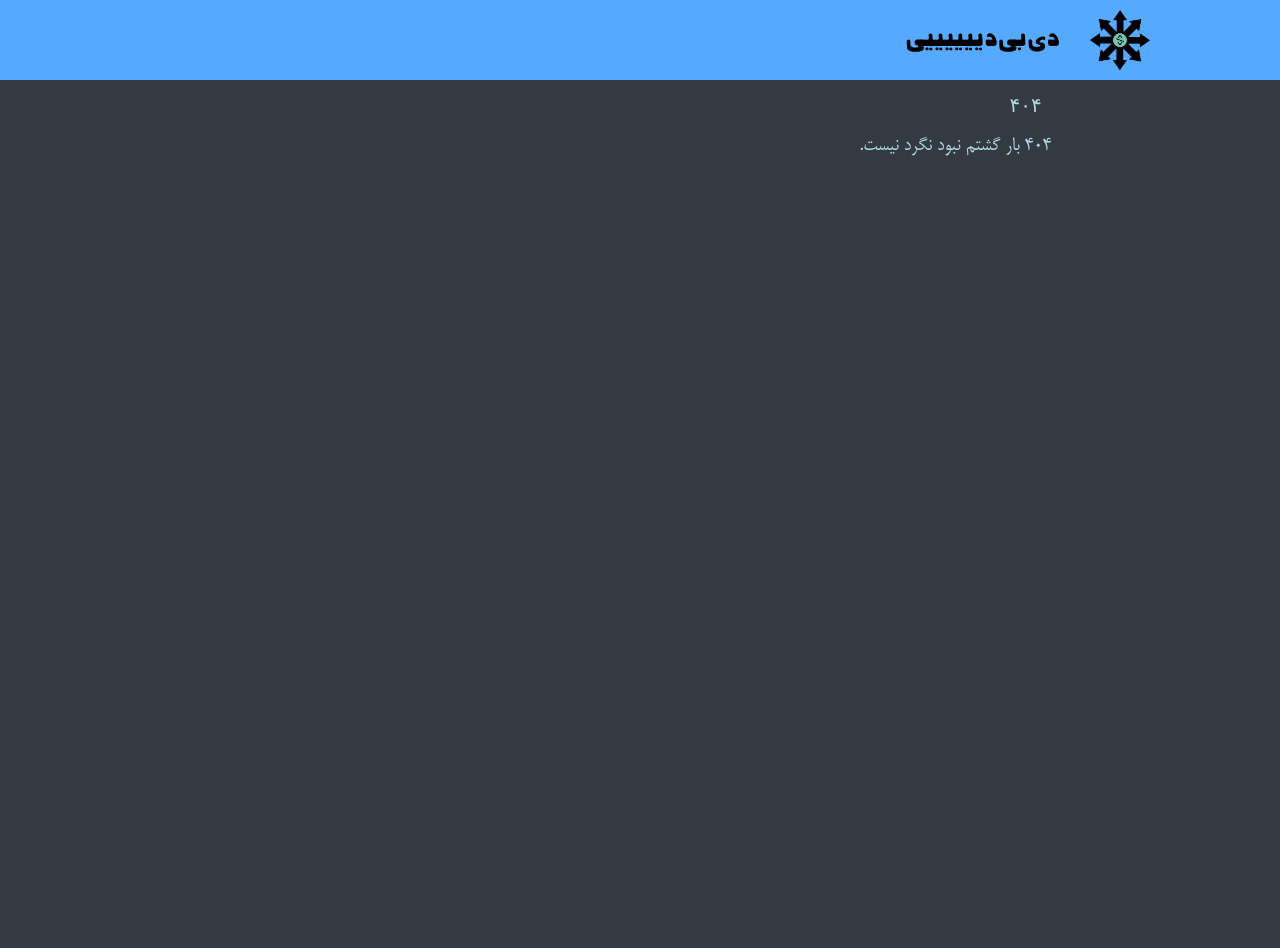
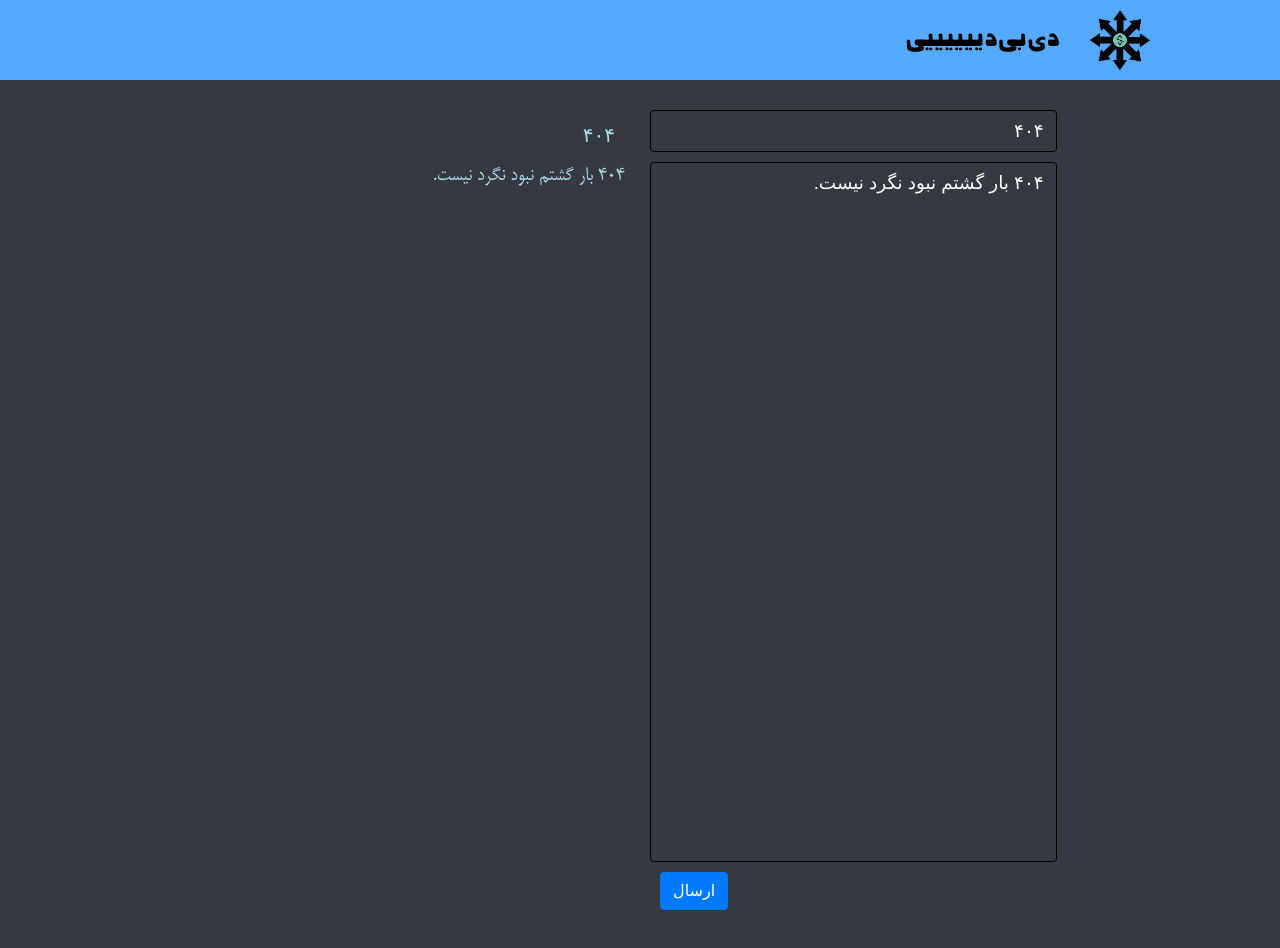
Before and after one commit to c-beel/dibidi-web, a React (Create React App) app: page /lesson/1/edit in a window 1280 px wide. Before the commit the page ends 800 px from the top, so only its background shows below. Built offline with nearby package versions, Linux system fonts and the light colour scheme; no server answers.

Commit message:
Add and edit lessons

```diff
--- a/public/index.html
+++ b/public/index.html
@@ -29,7 +29,7 @@
     <noscript>
       You need to enable JavaScript to run this app.
     </noscript>
-    <div id="root"></div>
+    <div id="root" style="height: 100%"></div>
     <!--
       This HTML file is a template.
       If you open it directly in the browser, you will see an empty page.
--- a/src/API.js
+++ b/src/API.js
@@ -30,3 +30,24 @@ export function get_lesson(id, resultHandler) {
   xmlhttp.open("GET", url, true);
   xmlhttp.send();
 }
+
+export function add_lesson(title, text) {
+  var xmlhttp = new XMLHttpRequest();
+  var url = ServerAddress + "/lessons/add";
+  xmlhttp.open("POST", url, true);
+  xmlhttp.onreadystatechange = function() {
+    if (this.readyState === 4 && this.status === 200) {
+      console.log("Hello! :D");
+      console.log(this.responseText);
+    }
+    else {
+      console.log("Bye... :( " + this.readyState + ' ' + this.status);
+    }
+  }
+  xmlhttp.send(JSON.stringify(
+    {
+      title: title,
+      text: text,
+    }
+  ));
+}
--- a/src/App.css
+++ b/src/App.css
@@ -40,7 +40,7 @@
 }
 
 .Lesson-text {
-  text-align: right;
+  text-align: justify;
   font-family: "BMitra";
   font-size: 1.4em;
 }
--- a/src/App.js
+++ b/src/App.js
@@ -6,6 +6,8 @@ import logo from './logo.svg';
 import './App.css';
 import { Container, Row, Col } from 'reactstrap';
 import { Image } from 'react-bootstrap';
+import { MarkdownEditor } from './MarkdownEditor/MarkdownEditor';
+import { add_lesson } from './API';
 
 class App extends Component {
   render() {
@@ -25,6 +27,8 @@ class App extends Component {
           <Col sm="8">
             <Switch>
               <Route exact path='/' component={LessonsList} />
+              <Route path='/lesson/add' render={(props) => <MarkdownEditor {...props} submitHandler={add_lesson} />} />
+              <Route path='/lesson/:lesson_id/edit' render={(props) => <MarkdownEditor {...props} submitHandler={add_lesson} />} />
               <Route path='/lesson/:lesson_id' component={Lesson} />
             </Switch>
           </Col>
--- a/src/Lesson.js
+++ b/src/Lesson.js
@@ -11,15 +11,14 @@ export class Lesson extends React.Component {
       title: "",
       text: "",
     };
-    var thisClass = this;
     get_lesson(props.match.params.lesson_id, function(lesson) {
-      thisClass.setState(
+      this.setState(
         {
           title:  lesson.title,
           text: lesson.text,
         }
       );
-    });
+    }.bind(this));
   }
 
   render() {
--- /dev/null
+++ b/src/MarkdownEditor/Editor.js
@@ -0,0 +1,22 @@
+import React from 'react';
+import { Input, Form, Button } from 'reactstrap';
+
+import './MarkdownEditor.css';
+
+export class Editor extends React.Component {
+  onClick(event) {
+    event.preventDefault();
+    var form = event.target.parentElement;
+    this.props.submitHandler(form['title'].value, form['text'].value);
+  }
+
+  render() {
+    return (
+      <Form method="post" action="http://localhost:8080/lessons/add">
+        <Input type="text" name="title" className="Title" value={this.props.title} onChange={ this.props.titleChange } placeholder="عنوان درس" />
+        <Input type="textarea" name="text" className="Editor dark" value={this.props.text} onChange={ this.props.textChange } placeholder="متن درس" />
+        <Button color="primary" className="Send-button" onClick={ this.onClick.bind(this) }>ارسال</Button>
+      </Form>
+    )
+  }
+}
--- /dev/null
+++ b/src/MarkdownEditor/MarkdownEditor.css
@@ -0,0 +1,39 @@
+.IDE-container {
+  margin-top: 20px;
+  height: 100%;
+}
+
+.Previewer-box {
+  margin-top: 10px;
+}
+
+.Editor {
+  background-color: inherit;
+  border: 1px solid black;
+  resize: none;
+  color: inherit;
+  min-height: 700px;
+  height: 100%;
+  margin-left: 10px;
+  margin-top: 10px;
+  font-size: 1.15em;
+}
+
+.Title {
+  background-color: inherit;
+  border: 1px solid black;
+  color: inherit;
+  font-size: 1.15em;
+}
+
+.Editor-box {
+  flex: 0 0 auto;
+  padding: 10px;
+  min-height: 200px;
+  white-space: nowrap;
+  color: white;
+}
+
+.Send-button {
+  margin: 10px;
+}
--- /dev/null
+++ b/src/MarkdownEditor/MarkdownEditor.js
@@ -0,0 +1,56 @@
+import React from 'react';
+import { Row, Col } from 'reactstrap';
+import { Editor } from './Editor';
+import { Previewer } from './Previewer';
+import { get_lesson } from '../API';
+
+import './MarkdownEditor.css';
+
+export class MarkdownEditor extends React.Component {
+  constructor(props) {
+    super();
+    if (props.match.params.lesson_id) {
+      get_lesson(props.match.params.lesson_id, function(lesson) {
+        this.setState(
+          {
+            title:  lesson.title,
+            text: lesson.text,
+          }
+        );
+      }.bind(this));
+    }
+    this.state = {
+      title: "",
+      text: "",
+    }
+  }
+
+  textChangeHandler(event) {
+    this.setState(
+      {
+        text: event.target.value,
+      }
+    );
+  }
+
+  titleChangeHandler(event) {
+    this.setState(
+      {
+        title: event.target.value,
+      }
+    );
+  }
+
+  render() {
+    return (
+      <Row className='IDE-container'>
+        <Col xs="6" className='Editor-box'>
+          <Editor title={this.state.title} text={this.state.text} titleChange={ this.titleChangeHandler.bind(this) } textChange={ this.textChangeHandler.bind(this) } submitHandler={this.props.submitHandler}/>
+        </Col>
+        <Col xs="6" className='Previewer-box'>
+          <Previewer text={ this.state.text } title={ this.state.title } />
+        </Col>
+      </Row>
+    )
+  }
+}
--- /dev/null
+++ b/src/MarkdownEditor/Previewer.js
@@ -0,0 +1,19 @@
+import React from 'react';
+import ReactMarkdown from 'react-markdown';
+
+import { PageTitle } from '../PageTitle';
+
+import './MarkdownEditor.css';
+
+export class Previewer extends React.Component {
+  render() {
+    return (
+      <div>
+        <PageTitle>
+          { this.props.title }
+        </PageTitle>
+        <ReactMarkdown source={ this.props.text } className="Lesson-text" />
+      </div>
+    )
+  }
+}
--- a/src/index.css
+++ b/src/index.css
@@ -1,3 +1,7 @@
+html {
+  height: 100%;
+}
+
 body {
   margin: 0;
   padding: 0;
@@ -5,6 +9,7 @@ body {
   direction: rtl;
   color: lightblue;
   zoom: 1;
+  height: 100%;
 }
 
 td {
```
